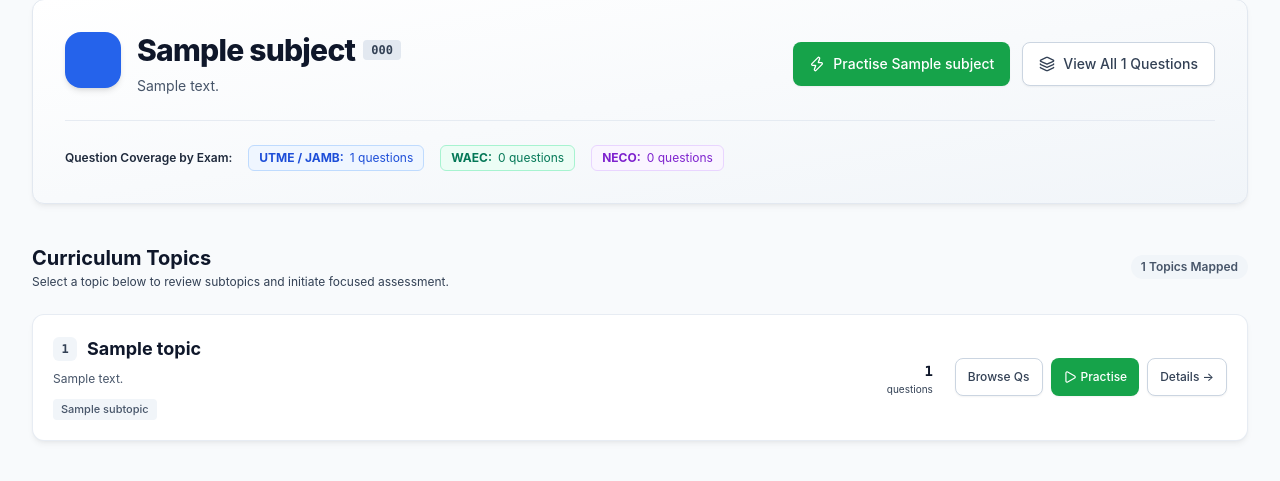
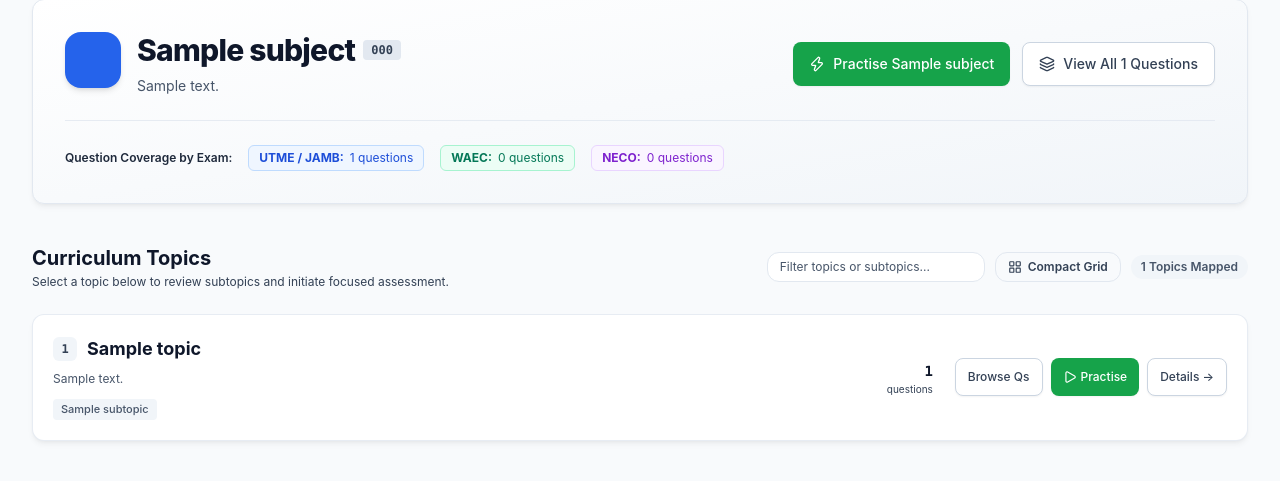
Before and after one commit to KalminX/kalmiprep, a Django app: a page that uses templates/curriculum/subject_detail.html in a window 1280 px wide. Shown: the part 146-627 px from the top of the page. Run offline with Django 5.2, Linux system fonts and the light colour scheme; tables that the repository leaves empty hold one stand-in row (values such as "Sample post"); parts of the project's set-up code (start-up, migrations or seed data) failed here and were passed over.

Commit message:
feat(curriculum, topics): add interactive syllabus topic search filter and compact grid toggle

```diff
--- a/templates/curriculum/subject_detail.html
+++ b/templates/curriculum/subject_detail.html
@@ -62,21 +62,40 @@
     </div>
   </div>
 
-  <!-- Topics Section Header -->
-  <div class="flex items-center justify-between mb-6">
+  <!-- Topics Section Header & Controls -->
+  <div class="flex flex-col sm:flex-row sm:items-center justify-between gap-4 mb-6">
     <div>
       <h2 class="text-xl font-bold text-slate-900 dark:text-white">Curriculum Topics</h2>
       <p class="text-xs text-slate-500 mt-0.5">Select a topic below to review subtopics and initiate focused assessment.</p>
     </div>
-    <span class="text-xs font-semibold px-2.5 py-1 rounded-full bg-slate-100 dark:bg-navy-800 text-slate-600 dark:text-slate-300">
-      {{ topics|length }} Topics Mapped
-    </span>
+
+    <div class="flex items-center gap-2.5 flex-wrap">
+      <input type="text"
+             id="topic-search-input"
+             oninput="filterTopics()"
+             placeholder="Filter topics or subtopics..."
+             class="px-3 py-1.5 rounded-xl border border-slate-200 dark:border-navy-700 bg-white dark:bg-navy-900 text-xs text-slate-900 dark:text-white focus:outline-none focus:ring-2 focus:ring-brand-500 w-48 sm:w-60">
+
+      <button type="button"
+              onclick="toggleTopicViewMode()"
+              id="topic-view-toggle-btn"
+              class="px-3 py-1.5 rounded-xl border border-slate-200 dark:border-navy-700 bg-slate-50 dark:bg-navy-800 text-xs font-semibold text-slate-700 dark:text-slate-200 hover:bg-slate-100 transition flex items-center gap-1.5">
+        <i data-lucide="layout-grid" class="w-3.5 h-3.5"></i>
+        <span id="topic-view-label">Compact Grid</span>
+      </button>
+
+      <span class="text-xs font-semibold px-2.5 py-1 rounded-full bg-slate-100 dark:bg-navy-800 text-slate-600 dark:text-slate-300" id="topic-counter-badge">
+        {{ topics|length }} Topics Mapped
+      </span>
+    </div>
   </div>
 
-  <!-- Topics List -->
-  <div class="space-y-4">
+  <!-- Detailed Topics List -->
+  <div class="space-y-4" id="detailed-topics-list">
     {% for topic in topics %}
-    <div class="card-premium p-5 hover:border-brand-500/50 transition-all">
+    <div class="topic-detailed-card card-premium p-5 hover:border-brand-500/50 transition-all"
+         data-topic-name="{{ topic.name|lower }}"
+         data-subtopics="{% for st in topic.subtopics.all %}{{ st.name|lower }} {% endfor %}">
       <div class="flex flex-col md:flex-row md:items-center justify-between gap-4">
 
         <div class="space-y-2">
@@ -131,5 +150,95 @@
     {% endfor %}
   </div>
 
+  <!-- Compact Topics Grid (Initially Hidden) -->
+  <div class="hidden grid grid-cols-1 sm:grid-cols-2 lg:grid-cols-3 gap-3" id="compact-topics-grid">
+    {% for topic in topics %}
+    <div class="topic-compact-card p-4 rounded-xl border border-slate-200 dark:border-navy-800 bg-white dark:bg-navy-900 hover:border-brand-500/50 transition flex flex-col justify-between space-y-3"
+         data-topic-name="{{ topic.name|lower }}"
+         data-subtopics="{% for st in topic.subtopics.all %}{{ st.name|lower }} {% endfor %}">
+      <div>
+        <div class="flex items-center justify-between gap-2">
+          <span class="font-mono text-[10px] font-bold px-1.5 py-0.5 rounded bg-slate-100 dark:bg-navy-800 text-slate-600 dark:text-slate-400">#{{ forloop.counter }}</span>
+          <span class="text-[11px] font-bold text-slate-500 font-mono">{{ topic.question_count }} Qs</span>
+        </div>
+        <a href="{% url 'curriculum:topic_detail' subject.slug topic.slug %}" class="font-bold text-sm text-slate-900 dark:text-white hover:text-brand-600 transition block mt-1.5">
+          {{ topic.name }}
+        </a>
+      </div>
+      <div class="flex items-center gap-2 pt-2 border-t border-slate-100 dark:border-navy-800 text-xs">
+        <a href="{% url 'practice:setup' %}?subject={{ subject.slug }}&topic={{ topic.slug }}" class="flex-1 text-center py-1.5 rounded-lg bg-brand-50 dark:bg-brand-950/60 text-brand-700 dark:text-brand-300 font-bold hover:bg-brand-100 transition">
+          Practise
+        </a>
+        <a href="{% url 'questions:question_list' %}?subject={{ subject.slug }}&topic={{ topic.slug }}" class="px-2.5 py-1.5 rounded-lg border border-slate-200 dark:border-navy-700 text-slate-600 dark:text-slate-300 hover:bg-slate-50 transition">
+          Browse
+        </a>
+      </div>
+    </div>
+    {% endfor %}
+  </div>
+
+  <p id="topic-empty-search" class="hidden text-xs text-slate-400 text-center py-10">No curriculum topics match your search query.</p>
+
+  <script>
+    let isCompactTopicsMode = false;
+
+    function filterTopics() {
+      const q = (document.getElementById('topic-search-input')?.value || '').trim().toLowerCase();
+      const detailedCards = document.querySelectorAll('.topic-detailed-card');
+      const compactCards = document.querySelectorAll('.topic-compact-card');
+      const badge = document.getElementById('topic-counter-badge');
+      const emptyMsg = document.getElementById('topic-empty-search');
+      let visible = 0;
+
+      detailedCards.forEach(card => {
+        const name = card.dataset.topicName || '';
+        const sub = card.dataset.subtopics || '';
+        if (!q || name.includes(q) || sub.includes(q)) {
+          card.classList.remove('hidden');
+          visible++;
+        } else {
+          card.classList.add('hidden');
+        }
+      });
+
+      compactCards.forEach(card => {
+        const name = card.dataset.topicName || '';
+        const sub = card.dataset.subtopics || '';
+        if (!q || name.includes(q) || sub.includes(q)) {
+          card.classList.remove('hidden');
+        } else {
+          card.classList.add('hidden');
+        }
+      });
+
+      if (badge) {
+        badge.textContent = q ? `${visible} Topic${visible === 1 ? '' : 's'} Found` : `{{ topics|length }} Topics Mapped`;
+      }
+      if (emptyMsg) {
+        if (visible === 0 && detailedCards.length > 0) {
+          emptyMsg.classList.remove('hidden');
+        } else {
+          emptyMsg.classList.add('hidden');
+        }
+      }
+    }
+
+    function toggleTopicViewMode() {
+      isCompactTopicsMode = !isCompactTopicsMode;
+      const detailedList = document.getElementById('detailed-topics-list');
+      const compactGrid = document.getElementById('compact-topics-grid');
+      const label = document.getElementById('topic-view-label');
+      if (isCompactTopicsMode) {
+        if (detailedList) detailedList.classList.add('hidden');
+        if (compactGrid) compactGrid.classList.remove('hidden');
+        if (label) label.textContent = 'Detailed Cards';
+      } else {
+        if (detailedList) detailedList.classList.remove('hidden');
+        if (compactGrid) compactGrid.classList.add('hidden');
+        if (label) label.textContent = 'Compact Grid';
+      }
+    }
+  </script>
+
 </div>
 {% endblock %}
```
